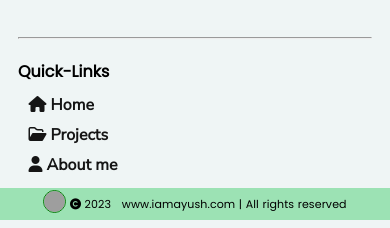
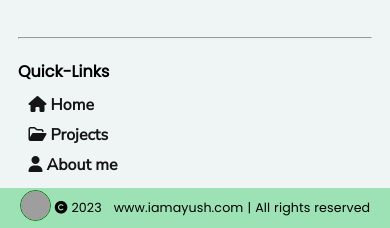
Before and after one commit to AyushKumar-01/iamayush, a plain HTML site: page index.html in a window 390 px wide. Shown: the part 4518-4746 px from the top of the page. Drawn offline with nearby package versions, Linux system fonts and the light colour scheme; grey boxes are pictures that could not be loaded.

Commit message:
Update phone.css

```diff
--- a/phone.css
+++ b/phone.css
@@ -754,11 +754,11 @@ font-size: 2.5rem;
 
 /* Bottom banner  */
 .copyright-message {
-    font-size: 0.69rem;
+    font-size: 0.79rem;
 }
 .bottom-profile {
-    width: 23px;
-    height: 23px;
+    width: 31px;
+    height: 31px;
     border: 0.8px solid #077b07;
     margin-top: 2px;
 }
```
